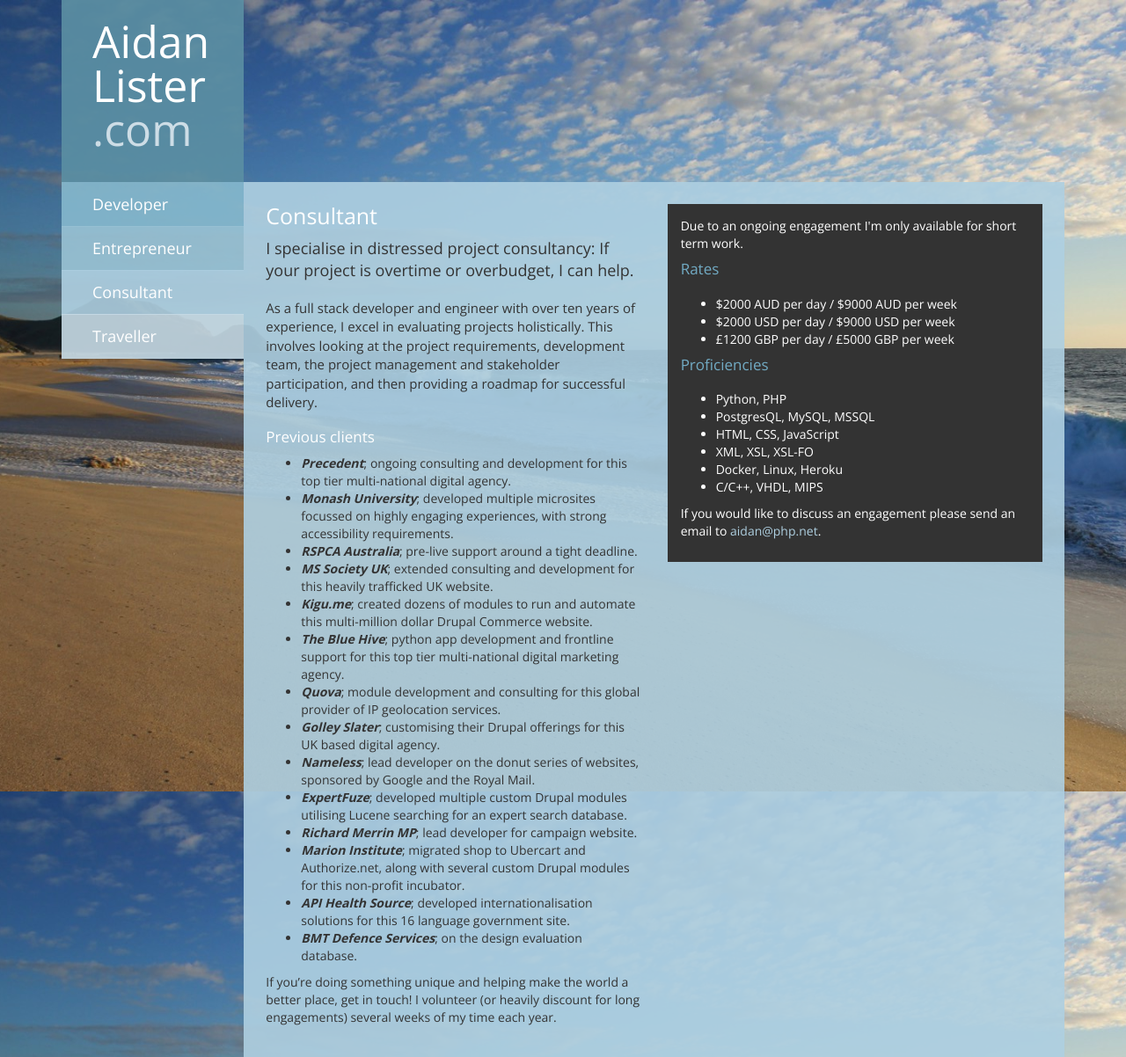
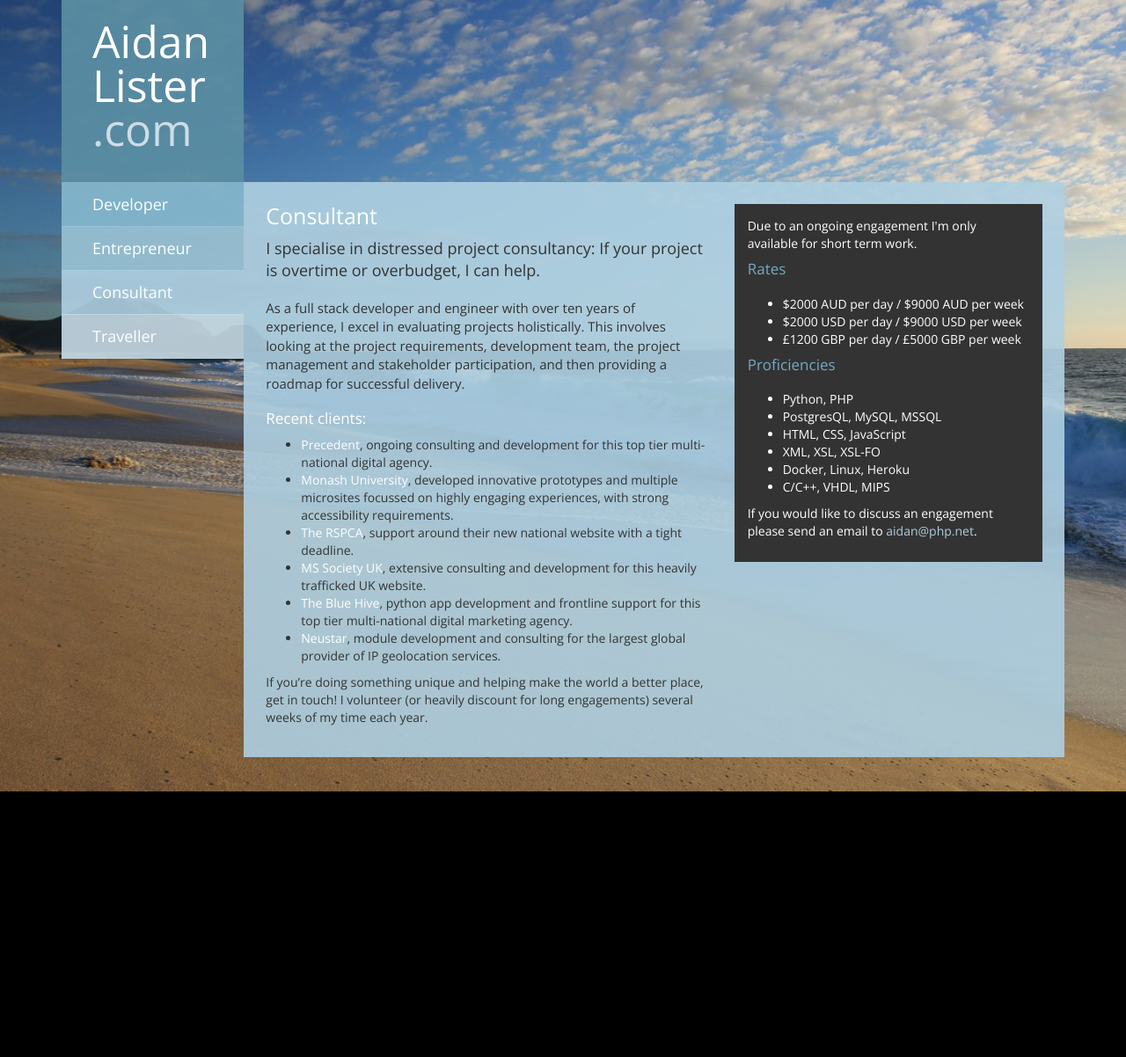
Before and after one commit to aidanlister/aidanlister.github.io, a Jekyll site: the page built from consultant/index.html, in a window 1280 px wide. Shown: the whole page at 88% size. Built offline with Jekyll 4.4.1, drawn with Linux system fonts in a browser that asks for light colours; nearby versions of some CDN libraries; after the commit the page ends 900 px from its top, so only the background shows below that.

Commit message:
Trim down to list of recent clients

```diff
--- a/consultant/index.html
+++ b/consultant/index.html
@@ -5,7 +5,7 @@ section: consultant
 ---
 <section class="main-content section-consultant">
   <div class="row">
-    <div id="main" class="col-sm-6">
+    <div id="main" class="col-sm-6 col-md-7">
       <h1>Consultant</h1>
 
       <div class="section-description">
@@ -16,55 +16,22 @@ section: consultant
       </div>
 
       <div class="section-content">
-        <h2>Previous clients</h2>
+        <h2>Recent clients:</h2>
         <ul>
-          <li><em>Precedent</em>; ongoing consulting and development for this top tier multi-national
-            digital agency.
-          <li><em>Monash University</em>; developed multiple microsites focussed on highly engaging experiences, with strong accessibility requirements.</li>
-          <li><em>RSPCA Australia</em>; pre-live support around a tight deadline.</li>
-          <li><em>MS Society UK</em>; extended consulting and development for this heavily trafficked UK website.</li>
-          <li><em>Kigu.me</em>; created dozens of modules to run and automate this multi-million dollar Drupal Commerce website.</li>
-          <li><em>The Blue Hive</em>; python app development and frontline support for this top tier multi-national digital marketing agency.</li>
-          <li><em>Quova</em>; module development and consulting for this global provider of IP geolocation services.</li>
-          <li><em>Golley Slater</em>; customising their Drupal offerings for this UK based digital agency.</li>
-          <li><em>Nameless</em>; lead developer on the donut series of websites, sponsored by Google and the Royal Mail.</li>
-          <li><em>ExpertFuze</em>; developed multiple custom Drupal modules utilising Lucene searching for an expert search database.</li>
-          <li><em>Richard Merrin MP</em>; lead developer for campaign website.</li>
-          <li><em>Marion Institute</em>; migrated shop to Ubercart and Authorize.net, along with several custom Drupal modules for this non-profit incubator.</li>
-          <li><em>API Health Source</em>; developed internationalisation solutions for this 16 language government site.</li>
-          <li><em>BMT Defence Services</em>; on the design evaluation database.</li>
+          <li><a href="http://www.precedent.com/">Precedent</a>, ongoing consulting and development for this top tier multi-national
+            digital agency.</li>
+          <li><a href="http://www.monash.com/">Monash University</a>, developed innovative prototypes and multiple microsites focussed on highly engaging experiences, with strong accessibility requirements.</li>
+          <li><a href="http://www.rspca.org.au/">The RSPCA</a>, support around their new national website with a tight deadline.</li>
+          <li><a href="http://mssociety.co.uk/">MS Society UK</a>, extensive consulting and development for this heavily trafficked UK website.</li>
+          <li><a href="http://www.thebluehive.com/">The Blue Hive</a>, python app development and frontline support for this top tier multi-national digital marketing agency.</li>
+          <li><a href="https://www.neustar.biz/">Neustar</a>, module development and consulting for the largest global provider of IP geolocation services.</li>
         </ul>
       </div>
 
       <p>If you’re doing something unique and helping make the world a better place, get in touch! I volunteer (or heavily discount for long engagements) several weeks of my time each year.</p>
 
-      <!--
-      <div class="projects">
-        <div class="project">
-          <h3>Neustar (formerly Quova)</h3>
-          <p>[PROJECT BODY]</p>
-          <img class="featured-image" src="http://placekitten.com/200/138" />
-        </div>
-        <div class="project">
-          <h3>Ford</h3>
-          <p>[PROJECT BODY]</p>
-          <img class="featured-image" src="http://placekitten.com/200/138" />
-        </div>
-        <div class="project">
-          <h3>[ANOTHER PROJECT]</h3>
-          <p>[PROJECT BODY]</p>
-          <img class="featured-image" src="http://placekitten.com/200/138" />
-        </div>
-        <div class="project">
-          <h3>[ANOTHER PROJECT]</h3>
-          <p>[PROJECT BODY]</p>
-          <img class="featured-image" src="http://placekitten.com/200/138" />
-        </div>
-      </div>
-      -->
-
     </div>
-    <div id="sidebar" class="col-sm-6">
+    <div id="sidebar" class="col-sm-6 col-md-5">
       <div class="sidebar-wrapper clearfix">
 
         <p>Due to an ongoing engagement I'm only available for short term work.</p>
```
